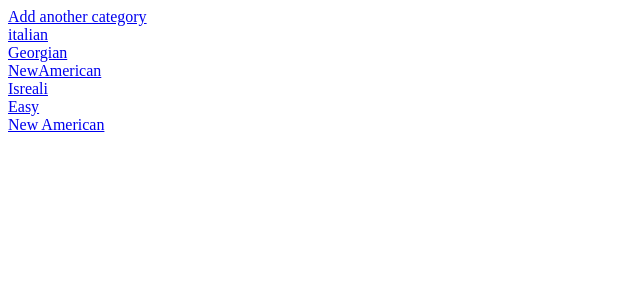
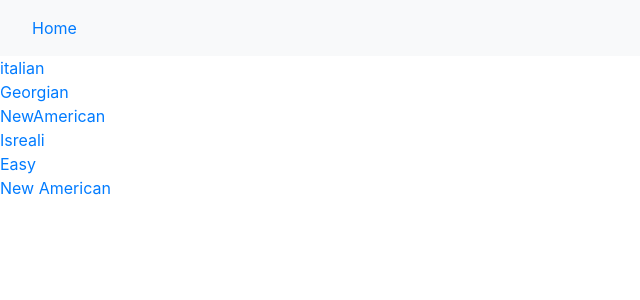
Before and after one commit to kansylyvong/catalog-app, a Flask app: page /categories/ in a window 1280 px wide. Shown: the top 300 px of the page, without its empty margins (0-640 px from the left). Run offline with Flask 2, Linux system fonts and the light colour scheme; data comes from the database, SQL or seed files in the repository; some libraries are stand-ins or nearby versions.

Commit message:
added header and footer.html and added bootstrap cdns

```diff
--- a/templates/categories.html
+++ b/templates/categories.html
@@ -1,8 +1,12 @@
 <html>
+    {% include "header.html" %}
     <body>
-        <div><a href={{url_for('addCategory')}}>Add another category</a></div>
+        <nav class="navbar navbar-expand-lg navbar-light bg-light">
+            <a class="nav-link" href="#">Home</a>
+        </nav>
         {% for cat in categories %}
         <div><a href={{url_for('getBooksByCat', cat_id = cat.id)}}>{{cat.name}}</a></div>
         {% endfor %}
+        {% include "footer.html" %}
     </body>
 </html>
--- /dev/null
+++ b/templates/footer.html
@@ -0,0 +1,3 @@
+<script src="https://code.jquery.com/jquery-3.3.1.slim.min.js" integrity="sha384-q8i/X+965DzO0rT7abK41JStQIAqVgRVzpbzo5smXKp4YfRvH+8abtTE1Pi6jizo" crossorigin="anonymous"></script>
+    <script src="https://cdnjs.cloudflare.com/ajax/libs/popper.js/1.14.3/umd/popper.min.js" integrity="sha384-ZMP7rVo3mIykV+2+9J3UJ46jBk0WLaUAdn689aCwoqbBJiSnjAK/l8WvCWPIPm49" crossorigin="anonymous"></script>
+        <script src="https://stackpath.bootstrapcdn.com/bootstrap/4.1.3/js/bootstrap.min.js" integrity="sha384-ChfqqxuZUCnJSK3+MXmPNIyE6ZbWh2IMqE241rYiqJxyMiZ6OW/JmZQ5stwEULTy" crossorigin="anonymous"></script>
--- /dev/null
+++ b/templates/header.html
@@ -0,0 +1,5 @@
+    <head>
+        <meta charset="utf-8">
+        <meta name="viewport" content="width=device-width, initial-scale=1, shrink-to-fit=no">
+        <link rel="stylesheet" href="https://stackpath.bootstrapcdn.com/bootstrap/4.1.3/css/bootstrap.min.css" integrity="sha384-MCw98/SFnGE8fJT3GXwEOngsV7Zt27NXFoaoApmYm81iuXoPkFOJwJ8ERdknLPMO" crossorigin="anonymous">
+    </head>
```
